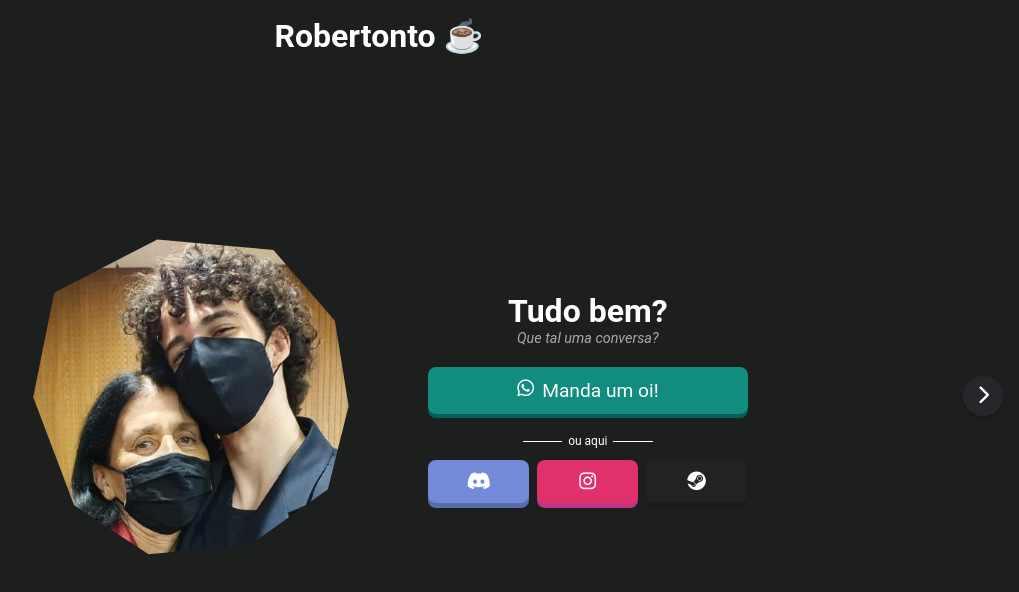
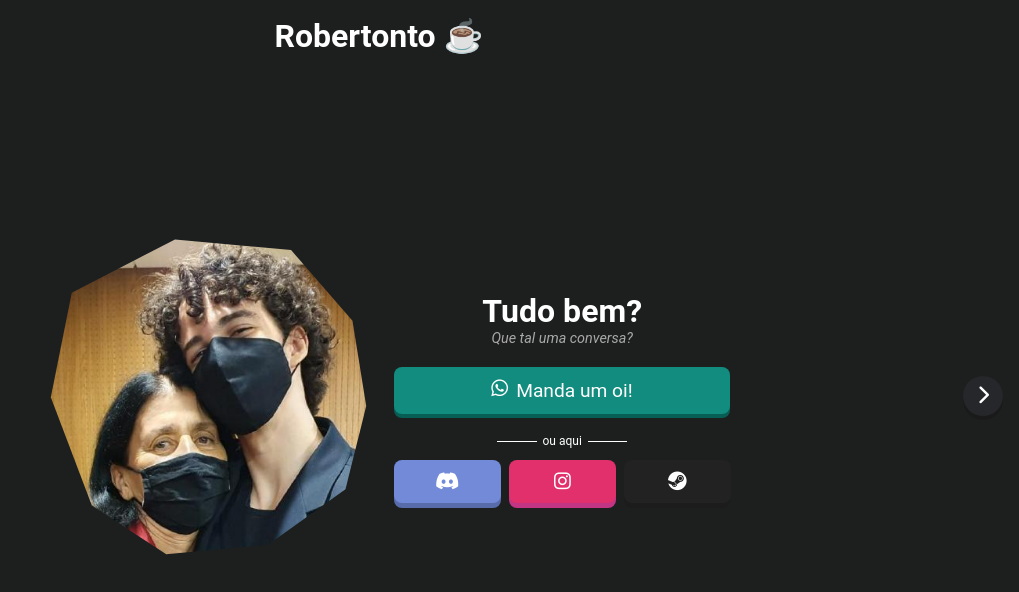
Before and after one commit to GabrielRQueiroz/pt-cjr, a plain HTML site: page bio-page/index.html in a window 1280 px wide. Shown: the top 592 px of the page, without its empty margins (261-1280 px from the left). Drawn offline with Linux system fonts and the light colour scheme.

Commit message:
🦄 refactor(CJR): SÓ QUERO DORMIIIR

```diff
--- a/bio-page/styles/global.css
+++ b/bio-page/styles/global.css
@@ -145,7 +145,7 @@ main > section {
 	justify-content: center;
 	align-items: center;
 
-	gap: calc(16px + 1vw);
+	gap: calc(16px - 1vw);
 }
 
 section > * {
@@ -189,7 +189,7 @@ section > * {
 }
 
 section img {
-	height: 100%;
+	height: clamp(80%, 50vw, 100%);
 
 	flex-grow: 0;
 
@@ -218,7 +218,7 @@ section .container {
 	align-items: center;
 	gap: 16px;
 
-	width: 25vw;
+	width: calc(25vw + 16px);
 
 	font-size: 1.5rem;
 }
@@ -289,7 +289,7 @@ section .container {
 	background-color: #738ad8;
 	color: #fff;
 
-	font-size: clamp(1rem, 4vw, 1.2rem);
+	font-size: clamp(0.95rem, 3vw, 1.2rem);
 	text-align: center;
 
 	will-change: transform;
```
